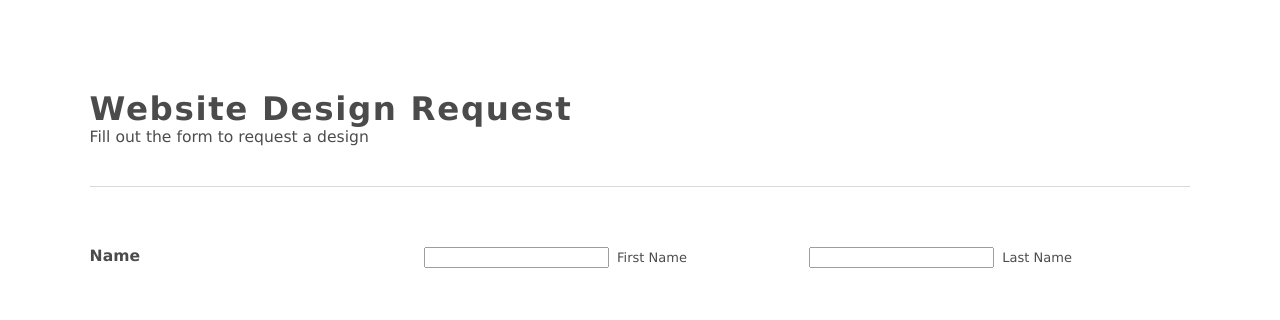
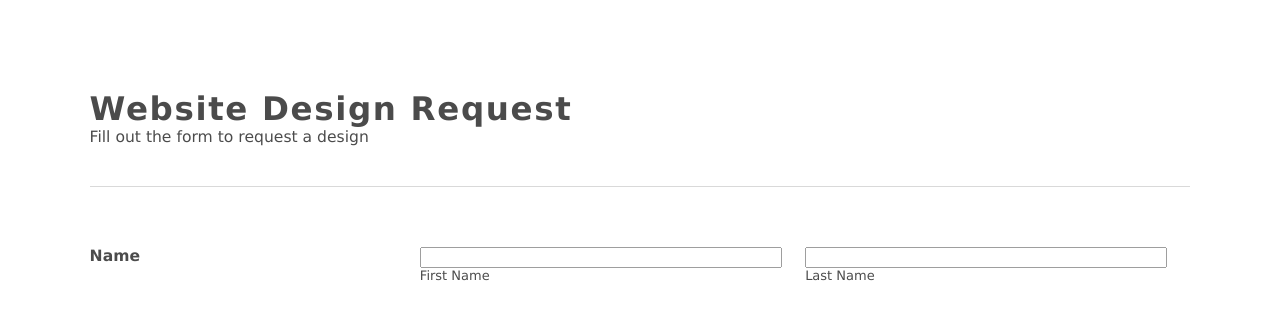
Before and after one commit to dkfl1995/testdkfl, a plain HTML site: page user.html in a window 1280 px wide. Drawn offline with Linux system fonts and the light colour scheme.

Commit message:
made style for input-label-blocks

```diff
--- a/userstyle.css
+++ b/userstyle.css
@@ -37,19 +37,17 @@ html, body{
 
 .input-half{
     width: 50%;
-    display: block;
     float: left;
+    padding: 0 3% 0 0;
 }
 
-.input-half label, .input-half input{
-    max-width: 100%;
+.input-half *{
+    width: 100%;
     font-weight: 500;
 
 }
 
-#surv{
-    margin: 0 1% 0;
-}
+
 
 #head-instruction{
     font-size: 1.2em;
```
